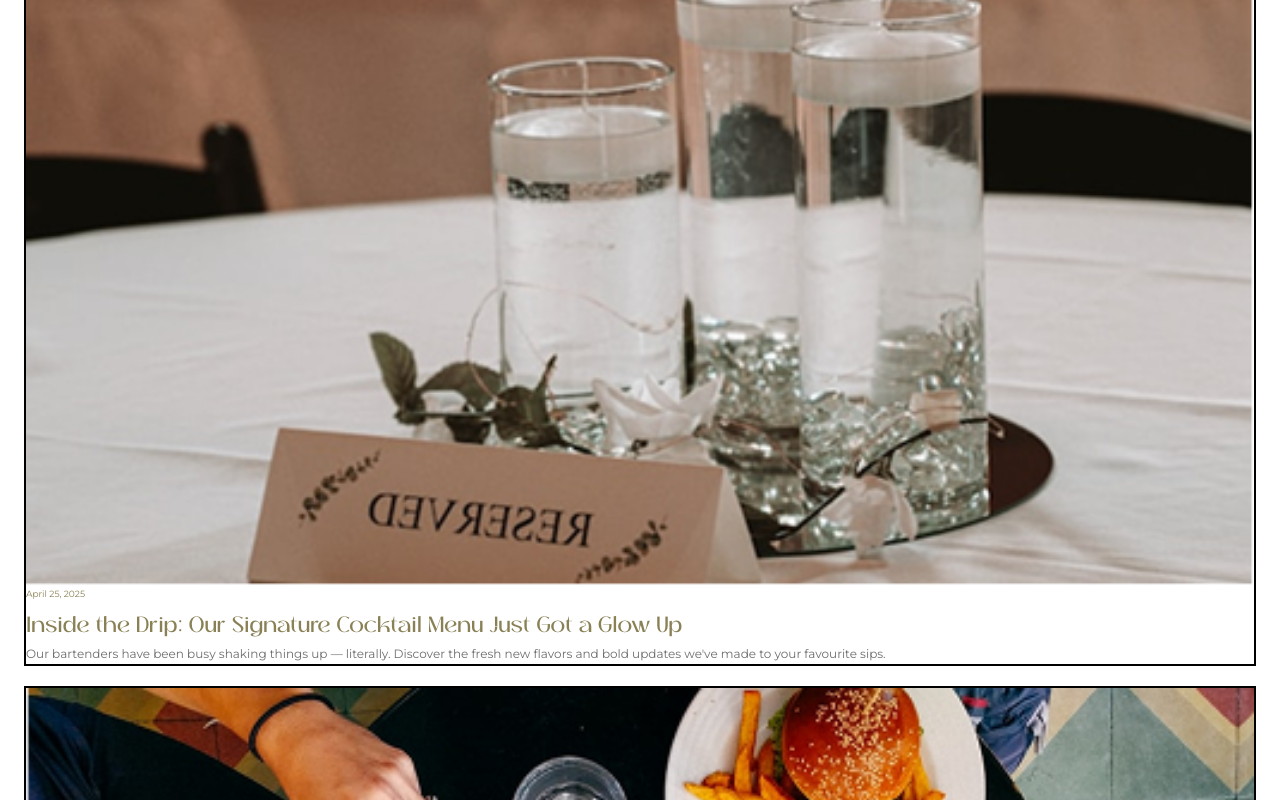
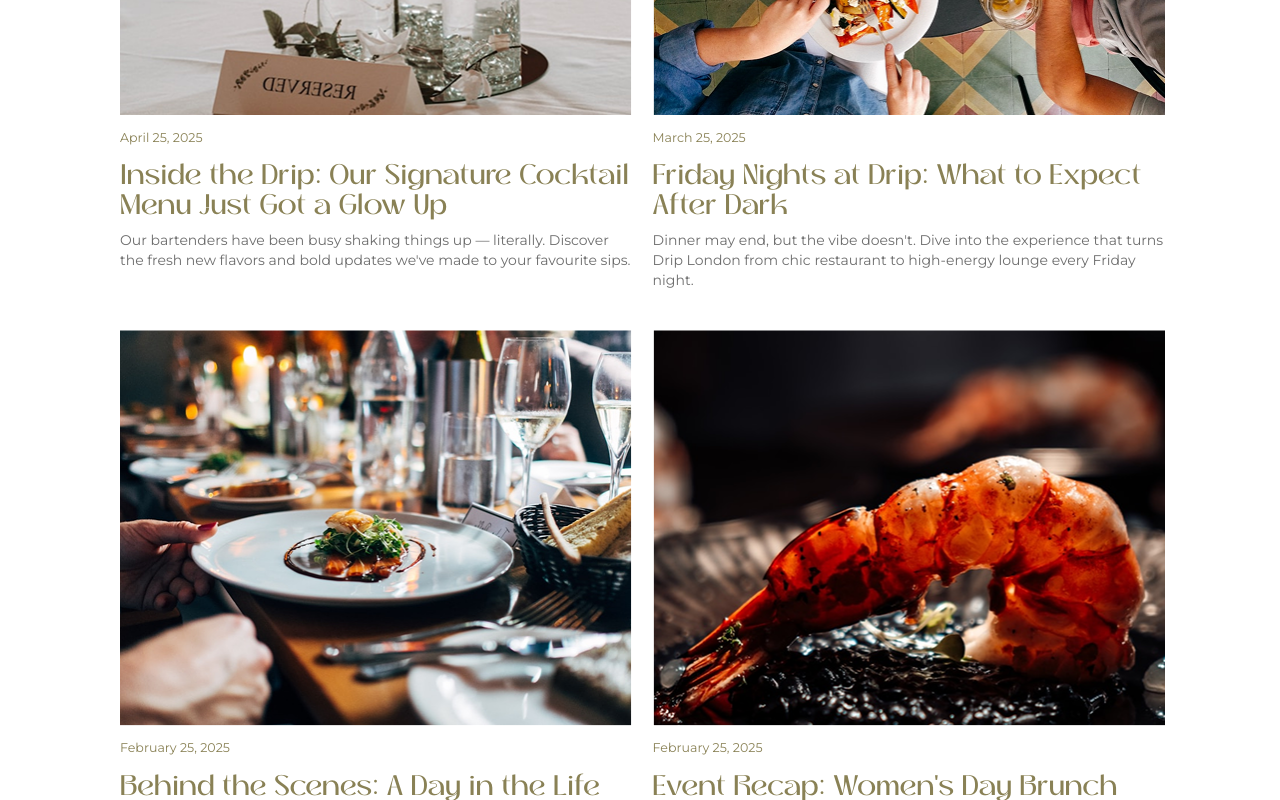
Before and after one commit to bright-web007/drip-london, a Next.js app: page /news in a window 1280 px wide. Shown: the part 960-1760 px from the top of the page. Built offline with nearby package versions, Linux system fonts and the light colour scheme.

Commit message:
finished the design and responsiveness  for the latest news page

```diff
--- a/src/app/news/page.tsx
+++ b/src/app/news/page.tsx
@@ -16,7 +16,7 @@ const news = () => {
         <Block19 />
 
         <div>
-          <div className="grid grid-cols-1 gap-x-[25.2055px] gap-y-[20px] pt-[36px] pb-[60px] pr-[24px] pl-[24px]">
+          <div className="grid grid-cols-1 items-center justify-center gap-x-[25.2055px] gap-y-[25px] pt-[36px] pb-[60px] pr-[24px] pl-[24px]    sm:pt-[48px] sm:pb-[50px] sm:pr-[30px] sm:pl-[30px]  md:grid-cols-2  md:gap-y-[40px] md:pt-[70px] md:pb-[60px] md:pr-[36px] md:pl-[36px]  xl:p-[120px]   2xl:pt-[150px]  2xl:pb-[150px]  2xl:pr-[190px]  2xl:pl-[190px]">
                <Block20
                    image={card1}
                    date="April 25, 2025"
@@ -58,8 +58,9 @@ const news = () => {
                   subtitle="Celebrate in Style: Your Guide to Private Dining at Drip"
                   description="Whether it's an anniversary, product launch, or VIP dinner, our private dining experience is designed to impress. Learn what's included, how to book, and how we bring your event vision to life."
                />
+
+         </div>
                <Block14 />
-         </div>
          </div>
 
     </div>
--- a/src/blocks/Block14/Block14.tsx
+++ b/src/blocks/Block14/Block14.tsx
@@ -6,9 +6,9 @@ import left from '@/assets/left-color.png';
 
 const Block14 = () => {
   return (
-    <div className="bg-beige-400 py-16 xl:py-20">
-      <div className="flex flex-col md:flex-row items-center  justify-between w-[90%] xl:w-[85%] 2xl:w-[75%] mx-auto">
-        <div className="bg-blau-500 relative w-full md:w-[45%] h-[560px] rounded-t-[50%]">
+    <div className="bg-beige-400 pr-[24px] pl-[24px] pb-[55px] pt-[83px] xl:py-20">
+      <div className="flex flex-col gap-[44.9px] items-center  justify-between w-[90%]  sm:items-start md:flex-row xl:w-[85%] 2xl:w-[75%] mx-auto">
+        <div className="bg-blau-500 relative w-[354.632px] h-[385.728px] rounded-t-[50%]  md:w-[45%]">
           <Image
             src={hostEvent}
             alt="host Event"
--- a/src/blocks/Block19/Block19.tsx
+++ b/src/blocks/Block19/Block19.tsx
@@ -8,7 +8,7 @@ const Block19 = () => {
       <Image src={newsbg} alt="Menu" className="w-full h-full object-cover group-hover:scale-110 transition-transform duration-500 ease-in-out"
       />
       <div className="absolute inset-0  flex items-center justify-center ">
-        <h1 className="font-thankslabs font-bold text-[14px] md:text-[32px] xl:text-[50px] text-white">
+        <h1 className="font-thankslabs font-bold text-[14px] sm:text-[22px] md:text-[32px] xl:text-[50px] text-white">
         Latest update from DRIP LONDON
         </h1>
       </div>
--- a/src/blocks/Block20/Block20.tsx
+++ b/src/blocks/Block20/Block20.tsx
@@ -4,19 +4,25 @@ import Image, { StaticImageData } from 'next/image'
 
 const Block20 = ({ date, subtitle, description, image }: { date: string; subtitle: string; description: string; image: StaticImageData }) => {
   return (
-             <div className="border-2 border-[black] ">
+             <div className="xl:h-[570.3425px] xl:w-[512.3973px]  flex flex-col gap-[7px] sm:gap-[10px]  xl:gap-[15px]" >
 
-                                <div className="">
+                                <div className="xl:w-[512.3973px] xl:h-[395.096px]">
                                    <Image src={image} alt="cards"  className="w-full"/>
                                 </div>
 
-                                <div className="flex flex-col gap-[10px]">
-                                  <div>
-                                  <p className="text-[9px] font-monserrat text-[#898155] not-italic font-[400px] leading-[15.123px]">{date}</p>
+                                <div className="flex flex-col gap-[10px]  sm:gap-[12px]   xl:gap-[16px]">
+                                  <div >
+                                  <p className="xl:h-[15.1233px] text-[9px] font-monserrat text-[#898155] not-italic font-[400px] leading-[15.123px]  sm:text-[12px]    xl:text-[12.603px]">{date}</p>
                                   </div>
-                                  <div className="flex flex-col gap-[3px]">
-                                  <h2 className="text-[14px] font-thankslabs text-[#898155] not-italic font-[600px] leading-[30.247px] self-stretch">{subtitle}</h2>
-                                  <p className="text-[12px] font-monserrat text-[#6D6D6D] not-italic font-[400px] leading-[20px]">{description}</p>
+                                  <div className="flex flex-col gap-[3px]  sm:gap-[5px]   xl:gap-[8px]">
+
+                                    <div className="xl:h-[61px]">
+                                       <h2 className="text-[14px] font-thankslabs text-[#898155] not-italic font-[600px] leading-[30.247px] self-stretch  sm:text-[16px]   xl:text-[18px]">{subtitle}</h2>
+                                    </div>
+                                    <div className="xl:h-[60px] ">
+                                       <p className="text-[10px] font-monserrat text-[#6D6D6D] not-italic font-[400px] leading-[20px]  sm:text-[12px]  md:text-[14px]">{description}</p>
+                                    </div>
+
                                   </div>
                                 </div>
 
```
